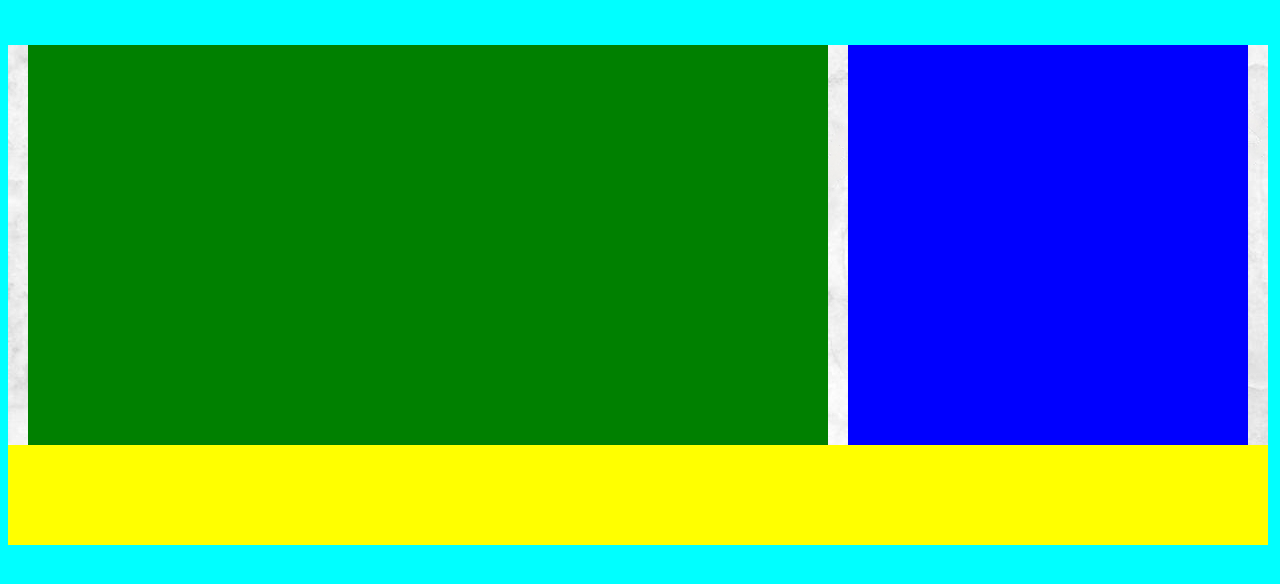
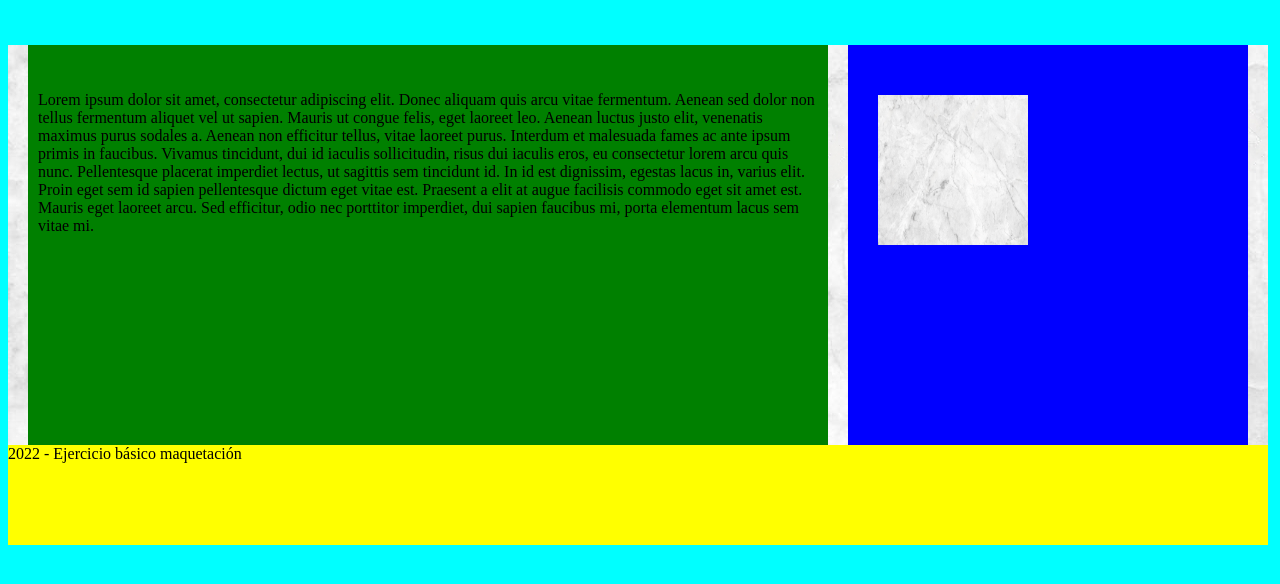
Before and after one commit to levijcdfEVG/TAR-02.02-Ejercicio-de-maquetaci-n-, a plain HTML site: page index2.html in a window 1280 px wide. Drawn offline with Linux system fonts and the light colour scheme.

Commit message:
Se ha empezado a rellenar los contenedores

```diff
--- a/css/index.css
+++ b/css/index.css
@@ -28,6 +28,11 @@ body > :nth-child(2){
     float: left;
 }
 
+img{
+    width: 150px;
+    height: 150px;
+}
+
 
 footer{
     height: 100px;
--- a/css/index2.css
+++ b/css/index2.css
@@ -32,6 +32,10 @@ main > :nth-child(2){
     float: left;
 }
 
+img{
+    width: 150px;
+    height: 150px;
+}
 
 footer{
     height: 100px;
--- a/index2.html
+++ b/index2.html
@@ -9,13 +9,18 @@
     <body>
         <main>
             <section>
+                <p>
+                    Lorem ipsum dolor sit amet, consectetur adipiscing elit. Donec aliquam quis arcu vitae fermentum. Aenean sed dolor non tellus fermentum aliquet vel ut sapien. Mauris ut congue felis, eget laoreet leo. Aenean luctus justo elit, venenatis maximus purus sodales a. Aenean non efficitur tellus, vitae laoreet purus. Interdum et malesuada fames ac ante ipsum primis in faucibus. Vivamus tincidunt, dui id iaculis sollicitudin, risus dui iaculis eros, eu consectetur lorem arcu quis nunc. Pellentesque placerat imperdiet lectus, ut sagittis sem tincidunt id. In id est dignissim, egestas lacus in, varius elit. Proin eget sem id sapien pellentesque dictum eget vitae est. Praesent a elit at augue facilisis commodo eget sit amet est. Mauris eget laoreet arcu. Sed efficitur, odio nec porttitor imperdiet, dui sapien faucibus mi, porta elementum lacus sem vitae mi.
+                </p>
+                <form>
 
+                </form>
             </section>
             <section>
-
+                <img src="img/background.jpeg">
             </section>
             <footer>
-
+                <p>2022 - Ejercicio básico maquetación</p>
             </footer>
         </main>
     </body>
```
Also changed, not shown: index.html (+7 -2 lines).
